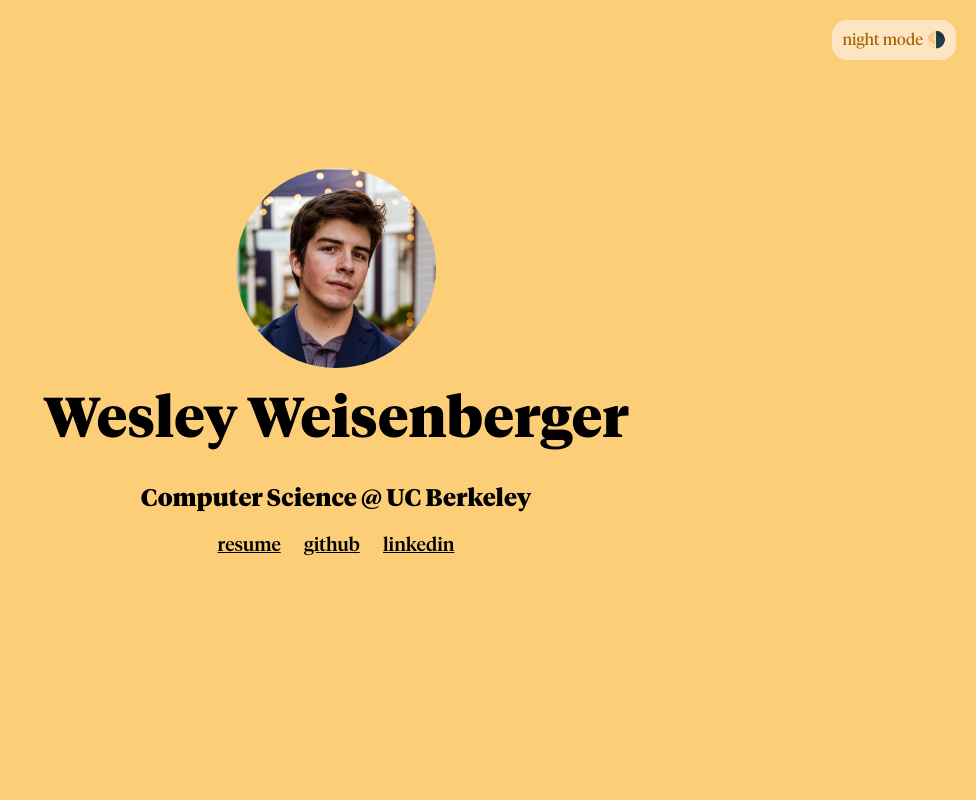
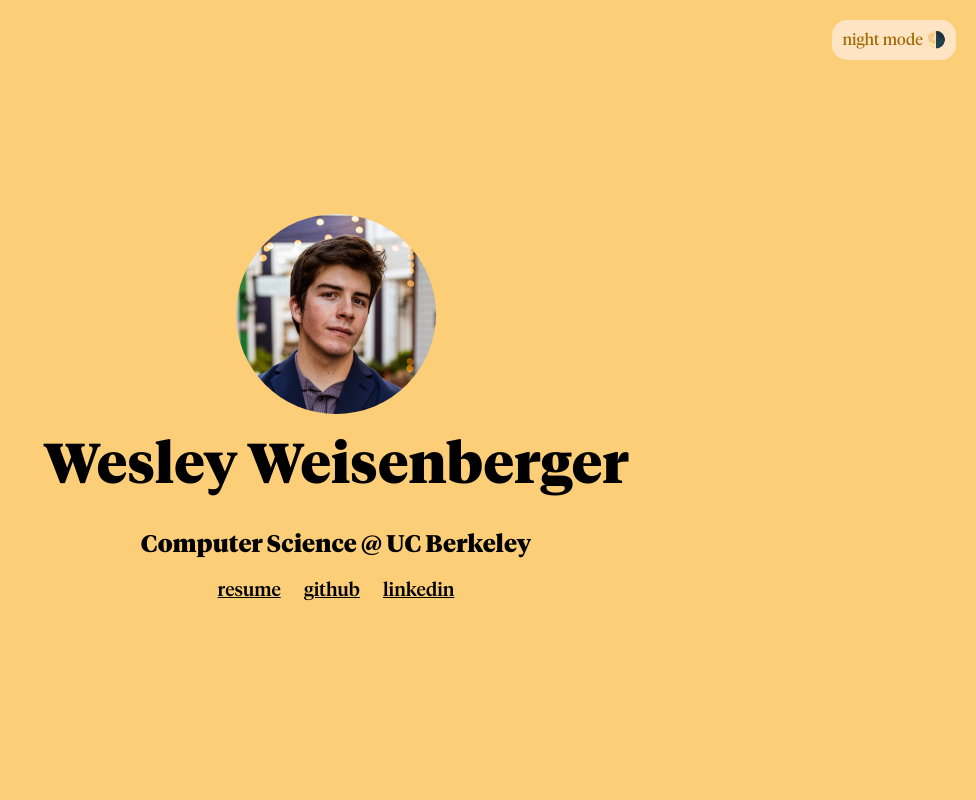
Before and after one commit to wesleynw/fullstackdecal-proj1, a plain HTML site: page index.html in a window 1280 px wide. Shown: the top 800 px of the page, without its empty margins (304-1280 px from the left). Drawn offline with Linux system fonts and the light colour scheme.

Commit message:
fixed front page height + sticky header

```diff
--- a/index.html
+++ b/index.html
@@ -18,20 +18,20 @@
 </head>
 
 <body>
-    <!-- <div id="front"> -->
-    <div id="front"></div>
+    <!-- <div id="front"></div> -->
+
+    <div id="landing">
         <div id="night-mode-container">
-        <!-- <button id="night-mode-button">night mode</button> -->
             <a id="night-mode-button">night mode 🌗</a>
         </div>
+
+        <div id="landing-top-padding"></div>
+
         <img src="./pfp.jpg" id="pfp" />
 
 
+        <div id="name-placeholder"></div>
         <div id="name-box"><a href="#front" id="name">Wesley Weisenberger</a></div>
-    <!-- <h1 id="name"><a href="#front">Wesley Weisenberger</a></h1> -->
-    <!-- </div> -->
-
-    <!-- </div> -->
         <h2 id="frontpage-subtitle">Computer Science @ UC Berkeley</h2>
 
         <div id="picker">
@@ -40,7 +40,10 @@
             <a href="https://www.linkedin.com/in/wesleynw/" target="_blank" rel="noopener noreferrer">linkedin</a>
         </div>
 
-    <div id="frontpage-spacer"></div>
+    </div>
+
+
+    <!-- <div id="landing-bottom-padding"></div> -->
 
     <!-- </div> -->
     <div class="content-container">
--- a/scripts.js
+++ b/scripts.js
@@ -12,12 +12,14 @@ document.querySelectorAll('a[href^="#"]').forEach(anchor => {
 let nameElem = document.getElementById("name-box");
 
 function updateHeader() {
-    let topOfSubtitle = document.getElementById("name-box").offsetTop;
+    let topOfSubtitle = document.getElementById("name-placeholder").offsetTop;
 
     scrollpos = window.scrollY;
     let className = "";
+    nameElem.classList.remove("fixed");
     nameElem.classList.remove("header-bg-night");
     nameElem.classList.remove("header-bg");
+
     if (nightModeActivated == true) {
         className = "header-bg-night";
     } else {
@@ -26,7 +28,9 @@ function updateHeader() {
 
     if (scrollpos >= topOfSubtitle) {
         nameElem.classList.add(className)
+        nameElem.classList.add("fixed");
     }
+
 }
 
 window.addEventListener('scroll', updateHeader)
--- a/styles.css
+++ b/styles.css
@@ -28,6 +28,8 @@ body {
     justify-content: center;
 
     font-family: "Tiempos Headline";
+
+    transition: all 0.15s;
 }
 
 #night-mode-container {
@@ -46,11 +48,21 @@ body {
     color: rgb(162, 105, 0);
 }
 
+#landing {
+    /* position: absolute; */
+    height: 100vh;
+    overflow-y: visible;
+    display: flex;
+    flex-direction: column;
+    justify-content: center;
+    align-items: center;
+}
+
 #pfp {
     border-radius: 50%;
     width: 200px;
     transition: transform .1s ease-in-out;
-    margin-top: 20vh;
+    /* margin-top: 20vh; */
 }
 
 #pfp:hover {
@@ -152,6 +164,13 @@ a:hover {
     font-family: 'Montserrat', sans-serif;
 }
 
+.fixed {
+    position: fixed !important;
+    top: 0;
+    left: 0;
+    right: 0;
+}
+
 
 
 
```
Also changed, not shown: 1 other file. Lines whose indentation alone changed are shown as unchanged.
